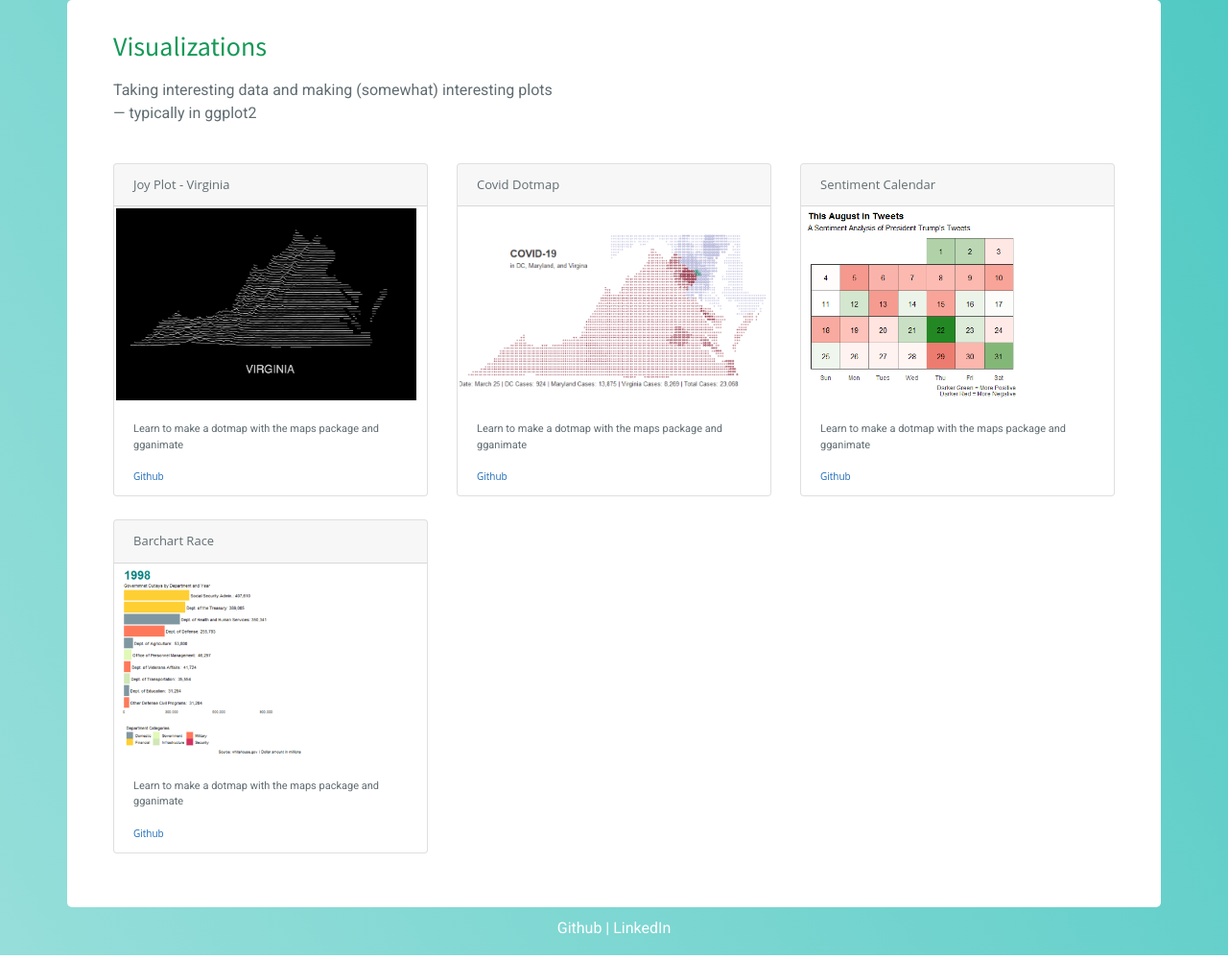
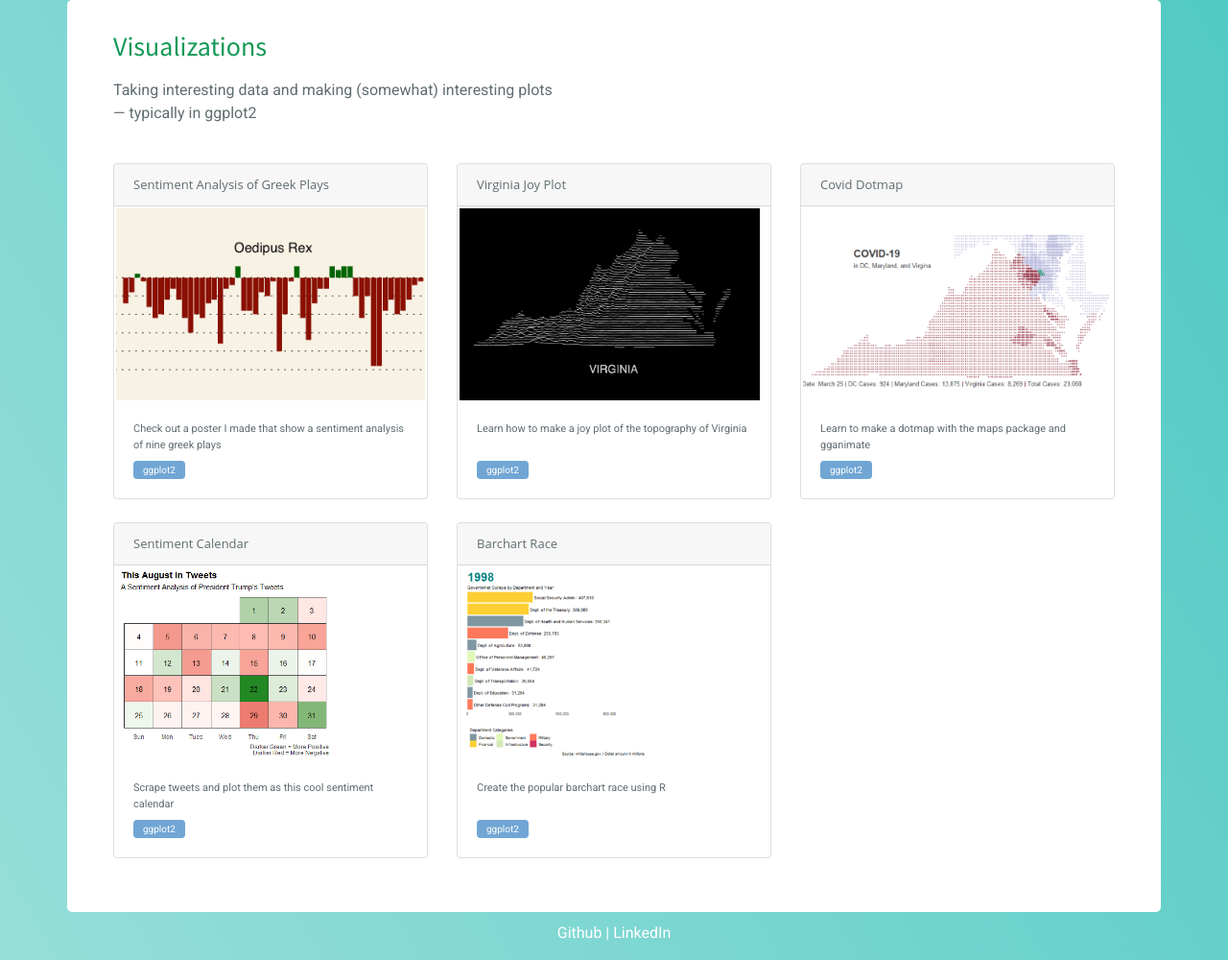
Before and after one commit to corydonbaylor/flask-app, a Flask app: page /viz in a window 1280 px wide. Shown: the part 56-1056 px from the top of the page at 96% size. Run offline with Flask 2, Linux system fonts and the light colour scheme; some libraries are stand-ins or nearby versions.

Commit message:
added new visualizations and split up scripts

```diff
--- a/app/__init__.py
+++ b/app/__init__.py
@@ -2,4 +2,8 @@ from flask import Flask
 
 app = Flask(__name__)
 
-from app import routes
+from app.routes import routes
+from app.routes import routes_web
+from app.routes import routes_analytics
+from app.routes import routes_viz
+from app.routes import routes_travel
--- a/app/routes.py
+++ /dev/null
@@ -1,134 +0,0 @@
-from flask import render_template
-from app import app
-
-# home route
-
-
-@app.route('/')
-@app.route('/index')
-def index():
-    return render_template('index.html', title='Home', color='blues', pad='p-0')
-
-# analytics routes
-
-
-@app.route('/analytics')
-def analytics():
-    return render_template('analytics.html', title='Analytics', color='greys', pad='p-0')
-
-@app.route('/analytics/getwiki')
-def getwiki():
-    return render_template('pages/analytics/getwiki.html', title='getwiki', color='greys')
-
-# web devlopment routes
-
-
-@app.route('/webdev')
-def webdev():
-    return render_template('webdev.html', title='Web Dev', pad ='p-0')
-
-@app.route('/webdev/linux_git')
-def linux_git():
-    return render_template('pages/webdev/linux_git.html', title='Linux and Git')
-
-@app.route('/webdev/html_css')
-def html_css():
-    return render_template('pages/webdev/html_css.html', title='HTML and CSS')
-
-@app.route('/webdev/bootstrap')
-def bootstrap():
-    return render_template('pages/webdev/bootstrap.html', title='Bootstrap')
-
-@app.route('/webdev/local_raspberry')
-def local1():
-    return render_template('pages/webdev/using_raspberry.html', title='Hosting: Raspberry Pi')
-
-@app.route('/webdev/hello_flask')
-def flask1():
-    return render_template('pages/webdev/Flask.html', title='Flask pt. I: Creating Your First Flask App')
-
-@app.route('/webdev/templates')
-def flask2():
-    return render_template('pages/webdev/templates.html', title='Flask pt. II: Templating with Jinja2')
-
-
-@app.route('/webdev/local_host_2')
-def local2():
-    return render_template('pages/webdev/local_hosting_2.html', title='Flask and Apache')
-
-
-@app.route('/webdev/port_forwarding')
-def local3():
-    return render_template('pages/webdev/port_forwarding.html', title='Port Forwarding')
-
-# visualization routes
-
-
-@app.route('/viz')
-def viz():
-    deck = [
-
-        {
-            'name': 'Joy Plot - Virginia',
-            'image': 'images/viz/joy_plot/joy_plot.png',
-            'link': 'joy_plot'
-        },
-        {
-            'name': 'Covid Dotmap',
-            'image': 'images/viz/covid-still.PNG',
-            'link': 'covid_dotmap'
-        },
-        {
-            'name': 'Sentiment Calendar',
-            'image': 'images/viz/calendar.png',
-            'link': 'calendar'
-        },
-        {
-            'name': 'Barchart Race',
-            'image': 'images/viz/barchart.PNG',
-            'link': 'barchart'
-        }
-
-    ]
-    return render_template('viz.html', deck=deck, title='Visualizations', color='greens', pad='p-0')
-
-@app.route('/viz/joy_plot')
-def joy_plot():
-    return render_template('/pages/viz/joy_plot.html', title='Joy Plot', color='greens')
-
-
-@app.route('/viz/covid_dotmap')
-def covid_dotmap():
-    return render_template('/pages/viz/covid_dotmap.html', title='Dot Map', color='greens')
-
-
-@app.route('/viz/calendar')
-def calendar():
-    return render_template('/pages/viz/twitter_viz.html', title='Sentiment Calendar', color='greens')
-
-
-@app.route('/viz/barchart_race')
-def barchart():
-    return render_template('/pages/viz/barchart_race.html', title='Barchart Race', color='greens')
-
-# travel
-@app.route('/travel')
-def travel():
-    return render_template('travel.html', title='Travel')
-
-@app.route('/travel/argentina')
-def argentina():
-    return render_template('pages/travel/argentina.html', title='Argentina')
-
-@app.route('/travel/uruguay')
-def uruguay():
-    return render_template('pages/travel/uruguay.html', title='Uruguay')
-
-@app.route('/travel/costa_rica')
-def costa_rica():
-    return render_template('pages/travel/costa_rica.html', title='Costa Rica')
-
-# javascript
-@app.route("/toggle_js")
-def toggle_js():
-    return render_template("/javascript/toggles.js")
--- /dev/null
+++ b/app/routes/routes_viz.py
@@ -0,0 +1,73 @@
+from flask import render_template
+from app import app
+
+# visualization routes
+@app.route('/viz')
+def viz():
+    deck = [
+        {
+            'name': 'Sentiment Analysis of Greek Plays',
+            'image': 'images/viz/plays/rex.png',
+            'link': 'plays',
+            'text': 'Check out a poster I made that show a sentiment analysis of nine greek plays',
+            'tools': 'ggplot2',
+            'tool_type': 'ggplot'
+        },
+        {
+            'name': 'Virginia Joy Plot',
+            'image': 'images/viz/joy_plot/joy_plot.png',
+            'link': 'joy_plot',
+            'text': 'Learn how to make a joy plot of the topography of Virginia',
+            'tools': 'ggplot2',
+            'tool_type': 'ggplot'
+        },
+        {
+            'name': 'Covid Dotmap',
+            'image': 'images/viz/covid-still.PNG',
+            'link': 'covid_dotmap',
+            'text': 'Learn to make a dotmap with the maps package and gganimate',
+            'tools': 'ggplot2',
+            'tool_type': 'ggplot'
+        },
+        {
+            'name': 'Sentiment Calendar',
+            'image': 'images/viz/calendar.png',
+            'link': 'calendar',
+            'text': 'Scrape tweets and plot them as this cool sentiment calendar',
+            'tools': 'ggplot2',
+            'tool_type': 'ggplot'
+        },
+        {
+            'name': 'Barchart Race',
+            'image': 'images/viz/barchart.PNG',
+            'link': 'barchart',
+            'text': 'Create the popular barchart race using R',
+            'tools': 'ggplot2',
+            'tool_type': 'ggplot'
+        }
+
+    ]
+    return render_template('viz.html', deck=deck, title='Visualizations', color='greens', pad='p-0')
+
+@app.route('/viz/plays')
+def plays():
+    return render_template('/pages/viz/plays.html', title='Greek Plays', color='greens')
+
+@app.route('/viz/joy_plot')
+def joy_plot():
+    return render_template('/pages/viz/joy_plot.html', title='Joy Plot', color='greens')
+
+
+@app.route('/viz/covid_dotmap')
+def covid_dotmap():
+    return render_template('/pages/viz/covid_dotmap.html', title='Dot Map', color='greens')
+
+
+@app.route('/viz/calendar')
+def calendar():
+    return render_template('/pages/viz/twitter_viz.html', title='Sentiment Calendar', color='greens')
+
+
+@app.route('/viz/barchart_race')
+def barchart():
+    return render_template('/pages/viz/barchart_race.html', title='Barchart Race', color='greens')
--- /dev/null
+++ b/app/routes/routes_web.py
@@ -0,0 +1,43 @@
+from flask import render_template
+from app import app
+
+# web devlopment routes
+
+
+@app.route('/webdev')
+def webdev():
+    return render_template('webdev.html', title='Web Dev', pad ='p-0')
+
+@app.route('/webdev/linux_git')
+def linux_git():
+    return render_template('pages/webdev/linux_git.html', title='Linux and Git')
+
+@app.route('/webdev/html_css')
+def html_css():
+    return render_template('pages/webdev/html_css.html', title='HTML and CSS')
+
+@app.route('/webdev/bootstrap')
+def bootstrap():
+    return render_template('pages/webdev/bootstrap.html', title='Bootstrap')
+
+@app.route('/webdev/local_raspberry')
+def local1():
+    return render_template('pages/webdev/using_raspberry.html', title='Hosting: Raspberry Pi')
+
+@app.route('/webdev/hello_flask')
+def flask1():
+    return render_template('pages/webdev/Flask.html', title='Flask pt. I: Creating Your First Flask App')
+
+@app.route('/webdev/templates')
+def flask2():
+    return render_template('pages/webdev/templates.html', title='Flask pt. II: Templating with Jinja2')
+
+
+@app.route('/webdev/local_host_2')
+def local2():
+    return render_template('pages/webdev/local_hosting_2.html', title='Flask and Apache')
+
+
+@app.route('/webdev/port_forwarding')
+def local3():
+    return render_template('pages/webdev/port_forwarding.html', title='Port Forwarding')
--- a/app/static/css/main.css
+++ b/app/static/css/main.css
@@ -185,3 +185,10 @@ Creating Subsections
 .final-section{
   padding: 2rem 3rem 2rem 3rem;
 }
+
+.ggplot{
+  color: white;
+  background-color: #71a6d4;
+  padding: 4px 10px;
+  border-radius: 4px;
+}
--- a/app/templates/viz.html
+++ b/app/templates/viz.html
@@ -17,10 +17,10 @@
                         <img class="img-fit" src="{{url_for('static', filename=card['image'])}}"></a>
                 </div>
                 <div class="card-body">
-                    <p class="card-text">Learn to make a dotmap with the maps package and gganimate</p>
+                    <p class="card-text">{{card['text']}}</p>
                 </div>
                 <div class="card-footer bg-transparent cf-custom">
-                    <a href="https://github.com/corydonbaylor/covid_dotmap">Github</a>
+                    <p><span class="{{card['tool_type']}}">{{card['tools']}}</span></p>
                 </div>
             </div>
         </div>
```
Also changed, not shown: app/routes/routes.py (added, +15 -0 lines), app/routes/routes_analytics.py (added, +13 -0 lines), app/routes/routes_travel.py (added, +19 -0 lines), app/templates/pages/viz/plays.html (added, +33 -0 lines), app/static/images/viz/plays/final.png (added), app/static/images/viz/plays/rex.png (added), 4 other files.
